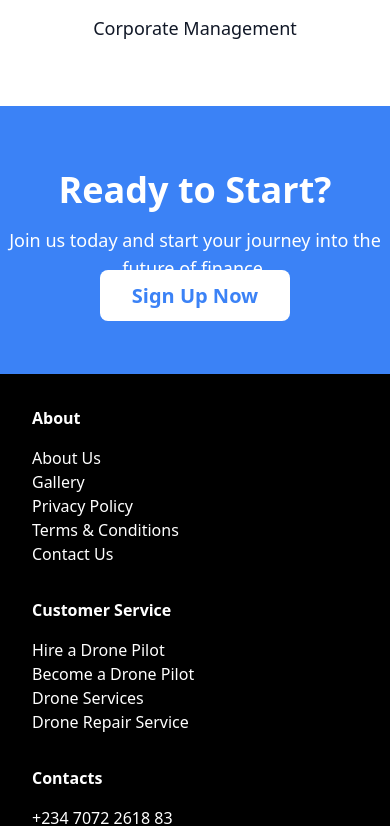
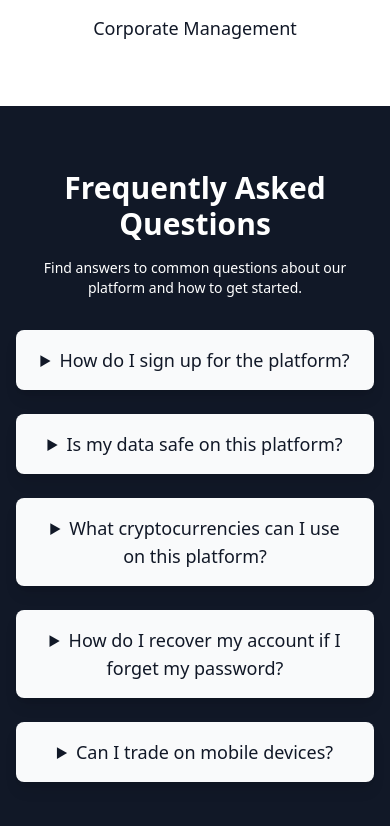
Before and after one commit to Iydeejames/crypto-retrak-agency, a React (Vite) app: page / in a window 390 px wide. Shown: the part 6958-7784 px from the top of the page. Built offline with nearby package versions, Linux system fonts and the light colour scheme.

Commit message:
Update Landingpage.jsx

```diff
--- a/src/pages/Landingpage.jsx
+++ b/src/pages/Landingpage.jsx
@@ -12,6 +12,7 @@ import crypto4 from "../assets/images/crypto4.jpg";
 const LandingPage = () => {
   const images = [crypto5, crypto3, crypto4];
   const [currentImageIndex, setCurrentImageIndex] = useState(0);
+
 
   useEffect(() => {
     const interval = setInterval(() => {
@@ -230,9 +231,6 @@ const LandingPage = () => {
 
 
 
-
-
-      {/* FAQ Section */}
       <section className="py-16 bg-white">
   <div className="max-w-7xl mx-auto text-center px-4 sm:px-8">
     <h2 className="text-3xl sm:text-4xl font-semibold text-gray-900">Our Key Metrics</h2>
@@ -276,21 +274,72 @@ const LandingPage = () => {
 </section>
 
 
-      {/* Call to Action Section */}
-      <section className="py-16 bg-blue-500 text-center">
-        <div className="max-w-7xl mx-auto">
-          <h2 className="text-4xl font-bold text-white">Ready to Start?</h2>
-          <p className="text-lg mt-4 text-white">
-            Join us today and start your journey into the future of finance.
+      {/* FAQ Section */}
+<section className="py-16 bg-gray-900 text-center">
+  <div className="max-w-7xl mx-auto px-4 sm:px-8">
+    <h2 className="text-3xl sm:text-4xl font-semibold text-white">Frequently Asked Questions</h2>
+    <p className="text-sm sm:text-lg mt-4 text-white">
+      Find answers to common questions about our platform and how to get started.
+    </p>
+    <div className="mt-8 space-y-6">
+      <div className="max-w-3xl mx-auto">
+        <details className="group rounded-lg bg-gray-50 shadow-lg">
+          <summary className="py-4 px-6 cursor-pointer text-lg font-medium text-gray-900 group-open:bg-blue-100">
+            How do I sign up for the platform?
+          </summary>
+          <p className="px-6 py-4 text-gray-600">
+            Signing up is easy! Simply click on the "Sign Up Now" button and fill out the necessary information. You’ll receive a confirmation email to complete your registration.
           </p>
-          <a
-            href="#sign-up"
-            className="mt-8 px-8 py-3 text-xl font-semibold text-blue-500 bg-white rounded-lg hover:bg-gray-200"
-          >
-            Sign Up Now
-          </a>
-        </div>
-      </section>
+        </details>
+      </div>
+
+      <div className="max-w-3xl mx-auto">
+        <details className="group rounded-lg bg-gray-50 shadow-lg">
+          <summary className="py-4 px-6 cursor-pointer text-lg font-medium text-gray-900 group-open:bg-blue-100">
+            Is my data safe on this platform?
+          </summary>
+          <p className="px-6 py-4 text-gray-600">
+            Absolutely! We use advanced encryption and security protocols to protect your personal and financial information. Your privacy is our top priority.
+          </p>
+        </details>
+      </div>
+
+      <div className="max-w-3xl mx-auto">
+        <details className="group rounded-lg bg-gray-50 shadow-lg">
+          <summary className="py-4 px-6 cursor-pointer text-lg font-medium text-gray-900 group-open:bg-blue-100">
+            What cryptocurrencies can I use on this platform?
+          </summary>
+          <p className="px-6 py-4 text-gray-600">
+            We currently support Bitcoin, Ethereum, and several other major cryptocurrencies. You can easily add or withdraw funds using these assets.
+          </p>
+        </details>
+      </div>
+
+      <div className="max-w-3xl mx-auto">
+        <details className="group rounded-lg bg-gray-50 shadow-lg">
+          <summary className="py-4 px-6 cursor-pointer text-lg font-medium text-gray-900 group-open:bg-blue-100">
+            How do I recover my account if I forget my password?
+          </summary>
+          <p className="px-6 py-4 text-gray-600">
+            If you've forgotten your password, simply click on the "Forgot Password" link on the login page, and follow the instructions to reset your password.
+          </p>
+        </details>
+      </div>
+
+      <div className="max-w-3xl mx-auto">
+        <details className="group rounded-lg bg-gray-50 shadow-lg">
+          <summary className="py-4 px-6 cursor-pointer text-lg font-medium text-gray-900 group-open:bg-blue-100">
+            Can I trade on mobile devices?
+          </summary>
+          <p className="px-6 py-4 text-gray-600">
+            Yes! Our platform is fully mobile-responsive, so you can trade, view balances, and manage your account from your mobile device with ease.
+          </p>
+        </details>
+      </div>
+    </div>
+  </div>
+</section>
+
     </div>
   );
 };
```
